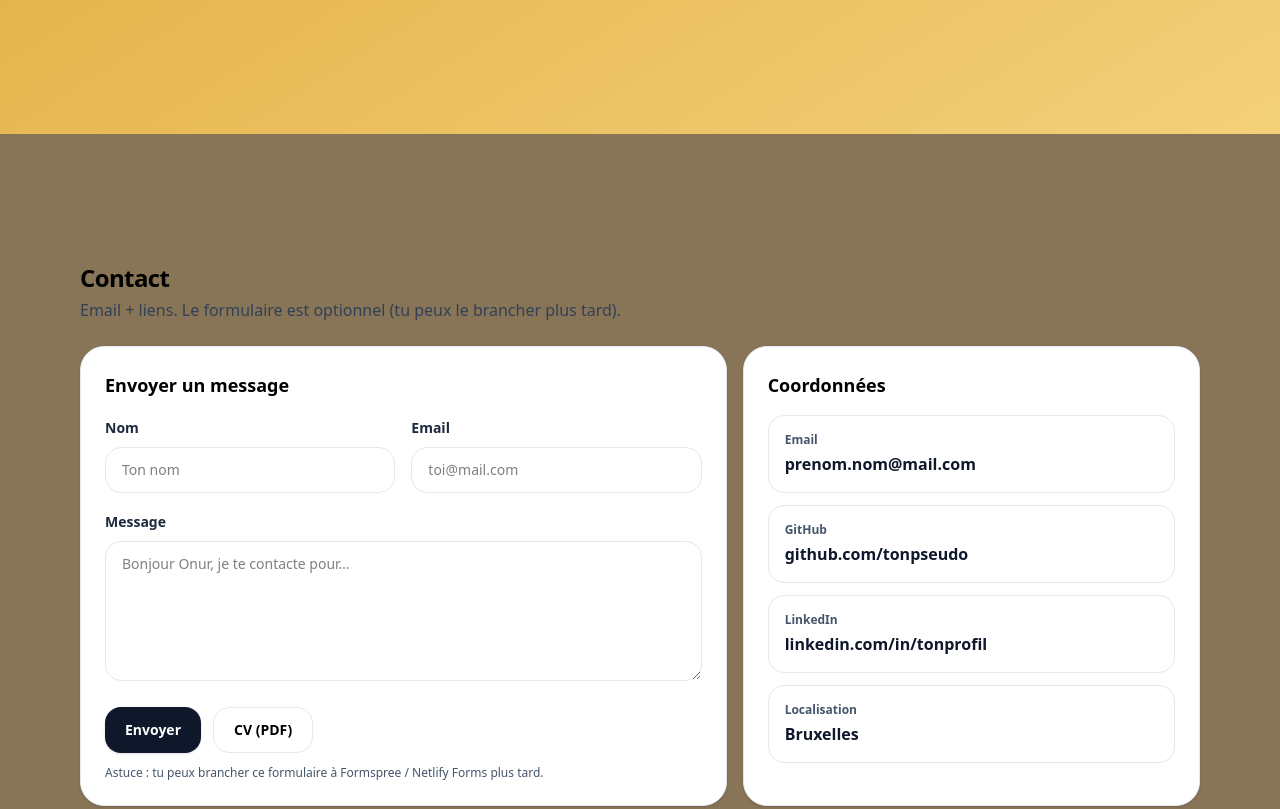
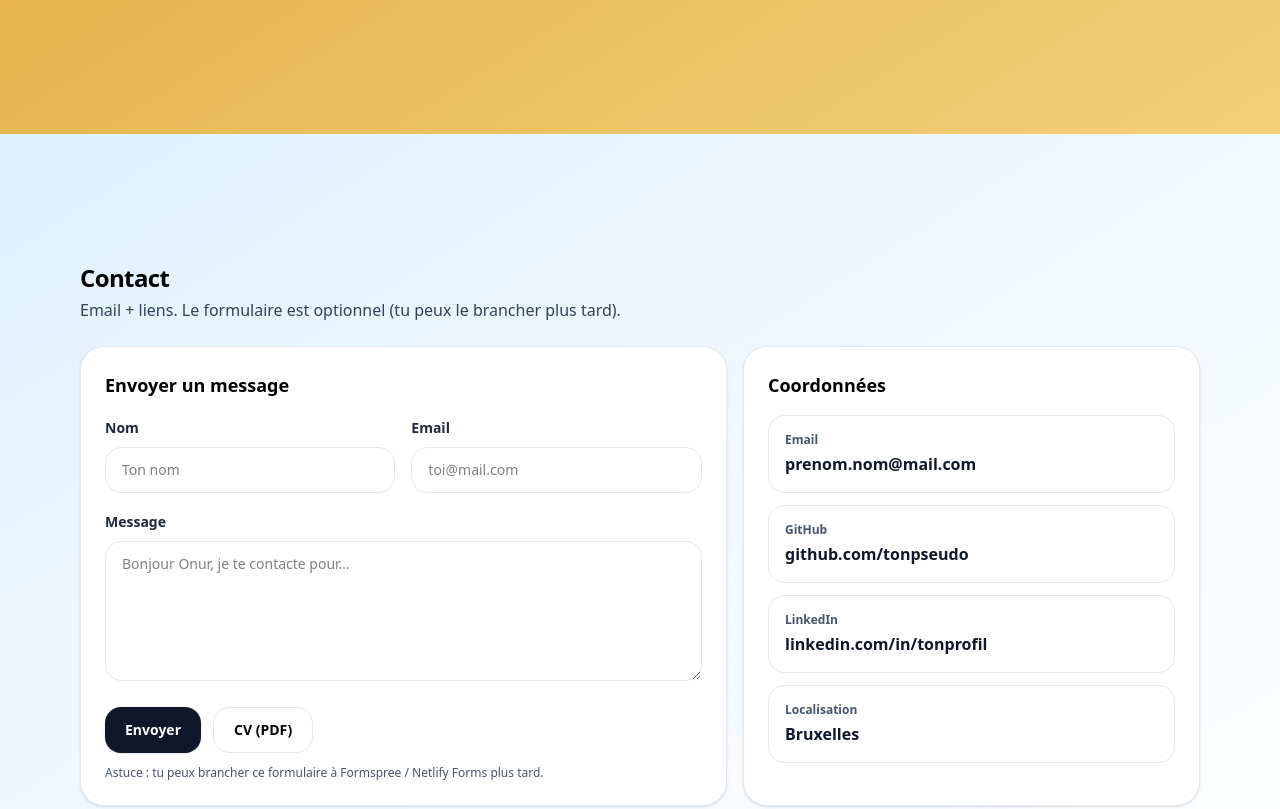
Before and after one commit to Sypnoze/portfolio_onur, a website built with Vite: page index.html in a window 1280 px wide. Shown: the part 2324-3133 px from the top of the page. Built offline with nearby package versions, Linux system fonts and the light colour scheme.

Commit message:
changement contact

```diff
--- a/index.html
+++ b/index.html
@@ -278,9 +278,9 @@
 
 
     <!-- CONTACT (sémantique) -->
-    <section id="contact" aria-labelledby="contact-title" class="min-h-screen flex items-center py-14. bg-[#887456]">
+    <section id="contact" aria-labelledby="contact-title" class="min-h-screen flex items-center py-14. bg-gradient-to-br from-[#dff1ff] via-[#f2f9ff] to-[#ffffff]">
       <div class="mx-auto w-full max-w-6xl px-4">
-        <header class="flex flex-col gap-2 sm:flex-row sm:items-end sm:justify-between">
+        <header class="fx-reveal flex flex-col gap-2 sm:flex-row sm:items-end sm:justify-between">
           <div>
             <h2 id="contact-title" class="text-2xl font-black tracking-tight">Contact</h2>
             <p class="mt-1 max-w-prose text-slate-700">
@@ -291,7 +291,7 @@
 
         <div class="mt-6 grid gap-4 md:grid-cols-12">
           <form
-            class="md:col-span-7 rounded-3xl border border-slate-200 bg-white p-6 shadow-sm"
+            class="fx-reveal md:col-span-7 rounded-3xl border border-slate-200 bg-white p-6 shadow-sm"
             action="#"
             method="post"
           >
@@ -360,7 +360,7 @@
           </form>
 
           <aside
-            class="md:col-span-5 rounded-3xl border border-slate-200 bg-white p-6 shadow-sm"
+            class=" fx-reveal md:col-span-5 rounded-3xl border border-slate-200 bg-white p-6 shadow-sm"
             aria-labelledby="contact-details-title"
           >
             <h3 id="contact-details-title" class="text-lg font-black">Coordonnées</h3>
--- a/src/main.js
+++ b/src/main.js
@@ -43,3 +43,25 @@ if (slider && track && prevBtn && nextBtn) {
 
   update();
 }
+
+
+// Scroll reveal (Intersection Observer)
+const ratio = 0.12;
+
+const observer = new IntersectionObserver(
+  (entries, obs) => {
+    entries.forEach((entry) => {
+      if (entry.intersectionRatio > ratio) {
+        entry.target.classList.add("fx-reveal-visible");
+        obs.unobserve(entry.target);
+      }
+    });
+  },
+  {
+    root: null,
+    rootMargin: "0px 0px -10% 0px", // déclenche un peu avant le bas
+    threshold: ratio,
+  }
+);
+
+document.querySelectorAll(".fx-reveal").forEach((el) => observer.observe(el));
--- a/src/style.css
+++ b/src/style.css
@@ -1 +1,23 @@
 @import "tailwindcss";
+
+/* Scroll reveal */
+.fx-reveal {
+  opacity: 0;
+  transform: translateY(24px);
+  transition: opacity 600ms ease, transform 600ms ease;
+  will-change: opacity, transform;
+}
+
+.fx-reveal-visible {
+  opacity: 1;
+  transform: translateY(0);
+}
+
+/* Accessibilité : si l’utilisateur préfère réduire les animations */
+@media (prefers-reduced-motion: reduce) {
+  .fx-reveal {
+    transition: none;
+    opacity: 1;
+    transform: none;
+  }
+}
```
